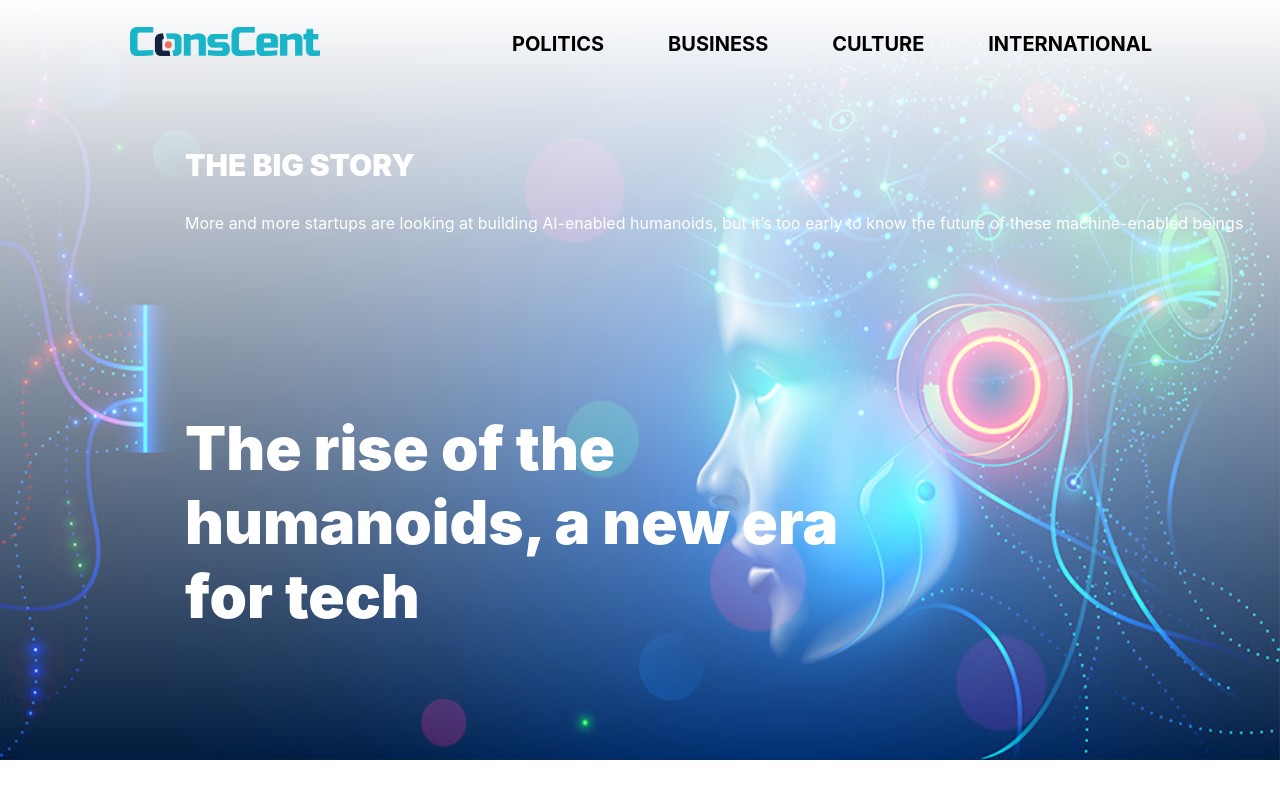
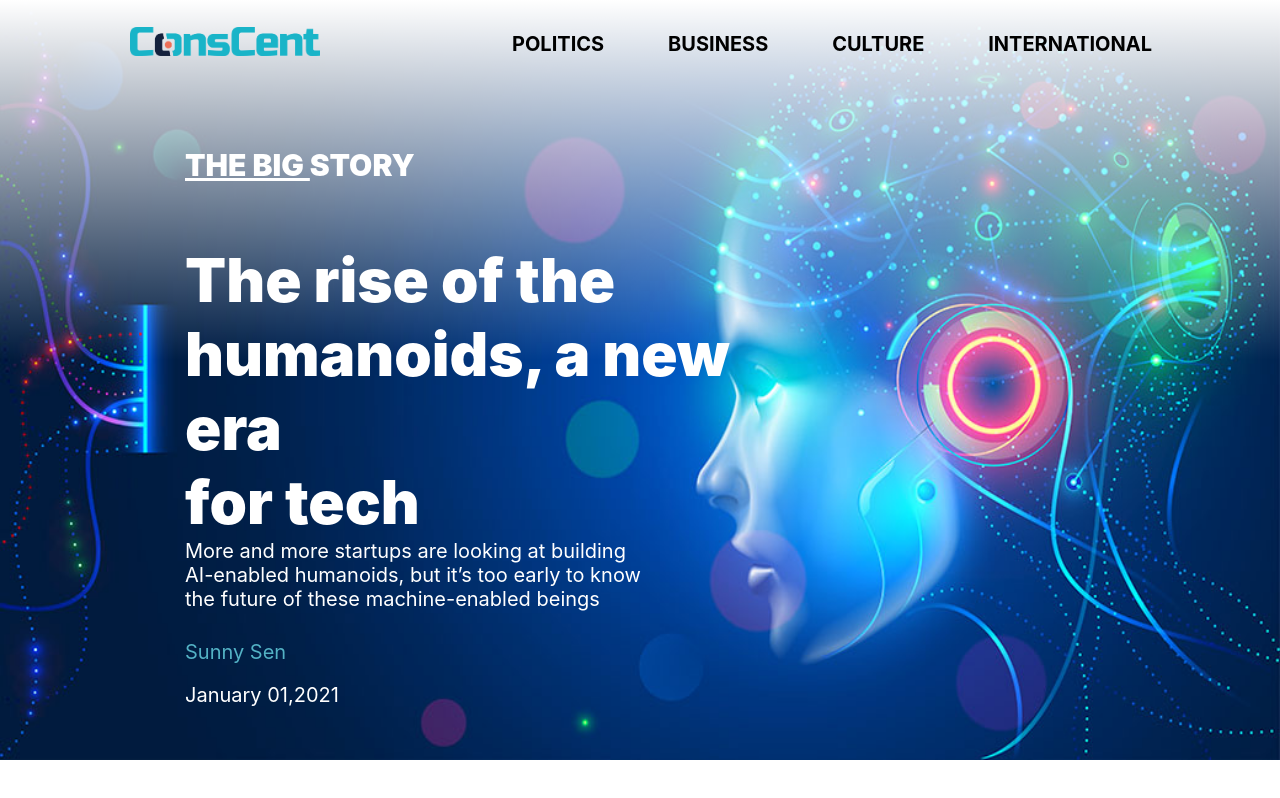
Before and after one commit to tsbmediaventure/demo_blog, a React (Create React App) app: page / in a window 1280 px wide. Built offline with nearby package versions, Linux system fonts and the light colour scheme.

Commit message:
fixed header

```diff
--- a/package.json
+++ b/package.json
@@ -44,6 +44,7 @@
     ]
   },
   "devDependencies": {
+    "@types/react-router-dom": "^5.1.7",
     "prettier": "2.2.1"
   }
 }
--- a/src/app/App.tsx
+++ b/src/app/App.tsx
@@ -1,46 +1,12 @@
-import React, { useEffect } from 'react';
-// import { Switch, Route } from 'react-router-dom';
-// import { setConfigDetails } from './configslice';
-// import { useDispatch, useSelector } from 'react-redux';
-// import { RootState } from './rootReducer';
-// import { consts } from '../utils'
-import Blog from '../view/Demo_Blog/BlogMain'
+import React from 'react';
+import { BrowserRouter } from 'react-router-dom';
+import Main from './Main';
 function App() {
-  return(
-    <Blog />
-  )
-  // const dispatch = useDispatch();
-
-  // if (window.innerWidth <= 575) {
-  //   dispatch(setConfigDetails({ isMobile: true }));
-  // } else {
-  //   dispatch(setConfigDetails({ isMobile: false }));
-  // }
-  // const isMobile = useSelector((state: RootState) => state.config.isMobile);
-
-  // Configure subdomain based routing
-  // const hostname = window.location.hostname;
-  // let subdomainType: 'BLOG' | '' = '';
-  // const domainParts = hostname.split('.');
-  // if (domainParts.length > 1) {
-  //   const subdomain = domainParts[0];
-  //   if (subdomain.indexOf('blog') >= 0) {
-  //     subdomainType = 'BLOG';
-  //     dispatch(setConfigDetails({ subdomainType }));
-  //   dispatch(setConfigDetails({ subdomainType }));
-  // }
-
-  // if (!subdomainType)
-  //   return (
-  //     <>
-  //       <Switch>
-  //         <Route path={consts.BLOG_HOME_PATH}>
-  //           <Blog />
-  //         </Route>
-  //       </Switch>
-  //     </>
-  //   );
-  // }
+  return (
+    <BrowserRouter>
+      <Main />
+    </BrowserRouter>
+  );
 }
 
 export default App;
--- /dev/null
+++ b/src/app/Main.tsx
@@ -0,0 +1,19 @@
+import React from 'react';
+import { Routes } from './Routes';
+import { Switch, Route } from 'react-router-dom';
+import Blog from '../view/Demo_Blog/BlogMain';
+import Article from '../view/Demo_Blog/Article';
+export default function Main() {
+  return (
+    <>
+      <Switch>
+        <Route path={Routes.ARTICLE}>
+          <Article />
+        </Route>
+        <Route path={Routes.BLOG}>
+          <Blog />
+        </Route>
+      </Switch>
+    </>
+  );
+}
--- /dev/null
+++ b/src/app/Routes.tsx
@@ -0,0 +1,4 @@
+export enum Routes {
+  BLOG = '/',
+  ARTICLE = '/article',
+}
--- /dev/null
+++ b/src/app/utils/index.ts
@@ -0,0 +1,3 @@
+export const consts = {
+  BLOG_HOME_PATH: '/blog',
+};
--- /dev/null
+++ b/src/view/Demo_Blog/Article.tsx
@@ -0,0 +1,57 @@
+import React from 'react';
+import Header from './Header';
+import style from './article.module.scss';
+import topImg from '../../assets/blog/Story/Humanoid.jpg';
+import smallImg from '../../assets/blog/Story/Roboto.png'
+
+const Article = () => {
+  return (
+    <>
+      <Header headerColor="#fff"/>
+      <div className={style['main']}>
+        <p className={style['title']}>The rise of the humanoids, a new era for tech</p>
+        <p className={style['sub-title']}>
+          More and more startups are looking at building AI-enabled humanoids, but it’s too early to know the future of
+          these machine-enabled beings
+        </p>
+        <div className={style['name-date']}>
+          <div>
+            <p className={style['sub-title']} style={{ color: '#53B2C5' }}>
+              Sunny Sen
+            </p>
+            <p className={style['sub-title']}>January 01,2021</p>
+          </div>
+          <p className={style['middle-title']}>
+            THE <u>BIG STORY</u>
+          </p>
+        </div>
+        <img src={topImg} alt="topImg" className={style['large-img']} />
+        <p className={style['source']}>Source: WikiPedia</p>
+        <p className={style['paragraph']}>
+          <img src={smallImg} alt="topImg" className={style['small-img']} />
+          Humanoid robots are now used as research tools in several scientific areas. Researchers study the human body
+          structure and behavior (biomechanics) to build humanoid robots. On the other side, the attempt to simulate the
+          human body leads to a better understanding of it. Human cognition is a field of study which is focused on how
+          humans learn from sensory information in order to acquire perceptual and motor skills. This knowledge is used
+          to develop computational models of human behavior and it has been improving over time. <br />
+          <br />
+          It has been suggested that very advanced robotics will facilitate the enhancement of ordinary humans. See
+          transhumanism. <br />
+          <br />
+          Although the initial aim of humanoid research was to build better orthosis and prosthesis for human beings,
+          knowledge has been transferred between both disciplines. A few examples are powered leg prosthesis for
+          neuromuscularly impaired, ankle-foot orthosis, biological realistic leg prosthesis and forearm prosthesis.
+        </p>
+        <p className={style['paragraph']}>
+          Besides the research, humanoid robots are being developed to perform human tasks like personal assistance,
+          through which they should be able to assist the sick and elderly, and dirty or dangerous jobs. Humanoids are
+          also suitable for some procedurally-based vocations, such as reception-desk administrators and automotive
+          manufacturing line workers. In essence, since they can use tools and operate equipment and vehicles designed
+          for the human form, humanoids could theoretically perform any task a human being can, so long as they have the
+          proper software. However, the complexity of doing so is immense.
+        </p>
+      </div>
+    </>
+  );
+};
+export default Article;
--- a/src/view/Demo_Blog/BlogMain.tsx
+++ b/src/view/Demo_Blog/BlogMain.tsx
@@ -1,21 +1,39 @@
-import React from 'react'
-import Header from './Header'
-import style from './blogMain.module.scss'
-import topImg from '../../assets/blog/Story/Humanoid.jpg'
+import React from 'react';
+import Header from './Header';
+import style from './blogMain.module.scss';
+import topImg from '../../assets/blog/Story/Humanoid.jpg';
+import { Link } from 'react-router-dom';
 
-const Blog = () =>{
-    return(
-        <div>
+const Blog = () => {
+  return (
+    <Link to="/article">
+      <div className={style['main']}>
+        <div className={style['header-wrap']}>
         <Header/>
-        <img src={topImg} alt ="topImg" className={style['top-img']}/>
+        </div>
+
+        <img src={topImg} alt="topImg" className={style['top-img']} />
         <div className={style['top-img-content']}>
-        <p className={style['article-link']}>THE BIG STORY</p>
-        <p className={style['top-img-title']}>The rise of the <br/>humanoids, a new era <br/>for tech</p>
-        <p className={style['top-img-subtitle']}>More and more startups are looking at building AI-enabled humanoids,
-            but it’s too early to know the future of these machine-enabled beings</p>
+          <p className={style['article-link']}>
+            <u>THE BIG </u>STORY
+          </p>
+          <p className={style['top-img-title']}>
+            The rise of the <br />
+            humanoids, a new era <br />
+            for tech
+          </p>
+          <p className={style['top-img-subtitle']}>
+            More and more startups are looking at building
+            <br />
+            AI-enabled humanoids, but it’s too early to know <br />
+            the future of these machine-enabled beings
+          </p>
+          <p className={style['top-img-name']}>Sunny Sen</p>
+          <p className={style['top-img-date']}>January 01,2021</p>
         </div>
-        </div>
-    );
-}
+      </div>
+    </Link>
+  );
+};
 
 export default Blog;
--- a/src/view/Demo_Blog/Header.tsx
+++ b/src/view/Demo_Blog/Header.tsx
@@ -1,12 +1,12 @@
-import React from 'react'
-import style from './header.module.scss'
-import logo from '../../assets/conscentLogo.png'
-const Header = () =>{
-    return(
-        <div className={style['main']}>
-            <div className={style['header']}>
+import React from 'react';
+import style from './header.module.scss';
+import logo from '../../assets/conscentLogo.png';
+
+const Header = (props: any) => {
+  return (
+      <div className={style['header']} style={{backgroundColor: props.headerColor}}>
         <div className={style['logo']}>
-                    <img src={logo} alt="logo" className={style['logo-img']}/>
+          <img src={logo} alt="logo" className={style['logo-img']} />
         </div>
         <div className={style['menu-items-main']}>
           <p className={style['menu-item']}>POLITICS</p>
@@ -15,8 +15,7 @@ const Header = () =>{
           <p className={style['menu-item']}>INTERNATIONAL</p>
         </div>
       </div>
-        </div>
-    )
-}
+  );
+};
 
-export default Header
+export default Header;
--- /dev/null
+++ b/src/view/Demo_Blog/article.module.scss
@@ -0,0 +1,44 @@
+.main {
+  width: 75%;
+  margin: 140px auto 20px auto;
+  color: #000000;
+}
+
+.title {
+  font-weight: 900;
+  font-size: 40px;
+  line-height: 49px;
+}
+.sub-title {
+  font-size: 20px;
+  line-height: 24px;
+}
+.name-date {
+  display: flex;
+  justify-content: space-between;
+  align-items: center;
+}
+.middle-title {
+  font-weight: 900;
+  font-size: 30px;
+  line-height: 37px;
+  color: #53b2c5;
+}
+.large-img {
+  width: 100%;
+  height: 52.85vh;
+}
+.small-img {
+  float: right;
+  width: 233px;
+  height: 340px;
+}
+.source {
+  font-size: 16px;
+  line-height: 19px;
+  margin-top: 0;
+}
+.paragraph {
+  font-size: 20px;
+  line-height: 24px;
+}
--- a/src/view/Demo_Blog/blogMain.module.scss
+++ b/src/view/Demo_Blog/blogMain.module.scss
@@ -1,30 +1,49 @@
-.top-img{
+.top-img {
   width: 100%;
   height: 95.05vh;
 }
-.main{
+.header-wrap{
     background: linear-gradient(180deg, #FFFFFF 0%, rgba(255, 255, 255, 0) 100%);
     width: 100%;
-    height: 95.05vh;
+    height: 45.05vh;
     position: absolute;
 }
-.top-img-content{
+.main {
+  cursor: pointer;
+}
+.top-img-content {
   position: absolute;
   top: 117px;
   left: 185px;
-    color: #FFFFFF;
+  color: #ffffff;
+  width: 650px;
 }
-.article-link{
+.article-link {
   font-weight: 900;
   font-size: 30px;
 }
-.top-img-title{
-
-    position: absolute;
-
-top: 234px;
+.top-img-title {
   font-weight: 900;
   font-weight: 900;
   font-size: 60px;
   line-height: 74px;
 }
+.top-img-subtitle {
+  font-size: 20px;
+  line-height: 24px;
+  position: relative;
+  top: -60px;
+}
+.top-img-name {
+  font-size: 20px;
+  line-height: 23px;
+  color: #53b2c5;
+  position: relative;
+  top: -50px;
+}
+.top-img-date {
+  font-size: 20px;
+  line-height: 23px;
+  position: relative;
+  top: -50px;
+}
--- a/src/view/Demo_Blog/header.module.scss
+++ b/src/view/Demo_Blog/header.module.scss
@@ -1,9 +1,4 @@
-.main{
-    background: linear-gradient(180deg, #FFFFFF 0%, rgba(255, 255, 255, 0) 100%);
-    width: 100%;
-    height: 95.05vh;
-    position: absolute;
-}
+
 
 .header{
     width: 100%;
@@ -12,6 +7,7 @@
     display: flex;
     align-items: center;
     justify-content: space-between;
+    top: 0;
 }
 
 .logo{
```
Also changed, not shown: 2 other files (tests, documents, lock files or other folders). Lines whose indentation alone changed are shown as unchanged.
